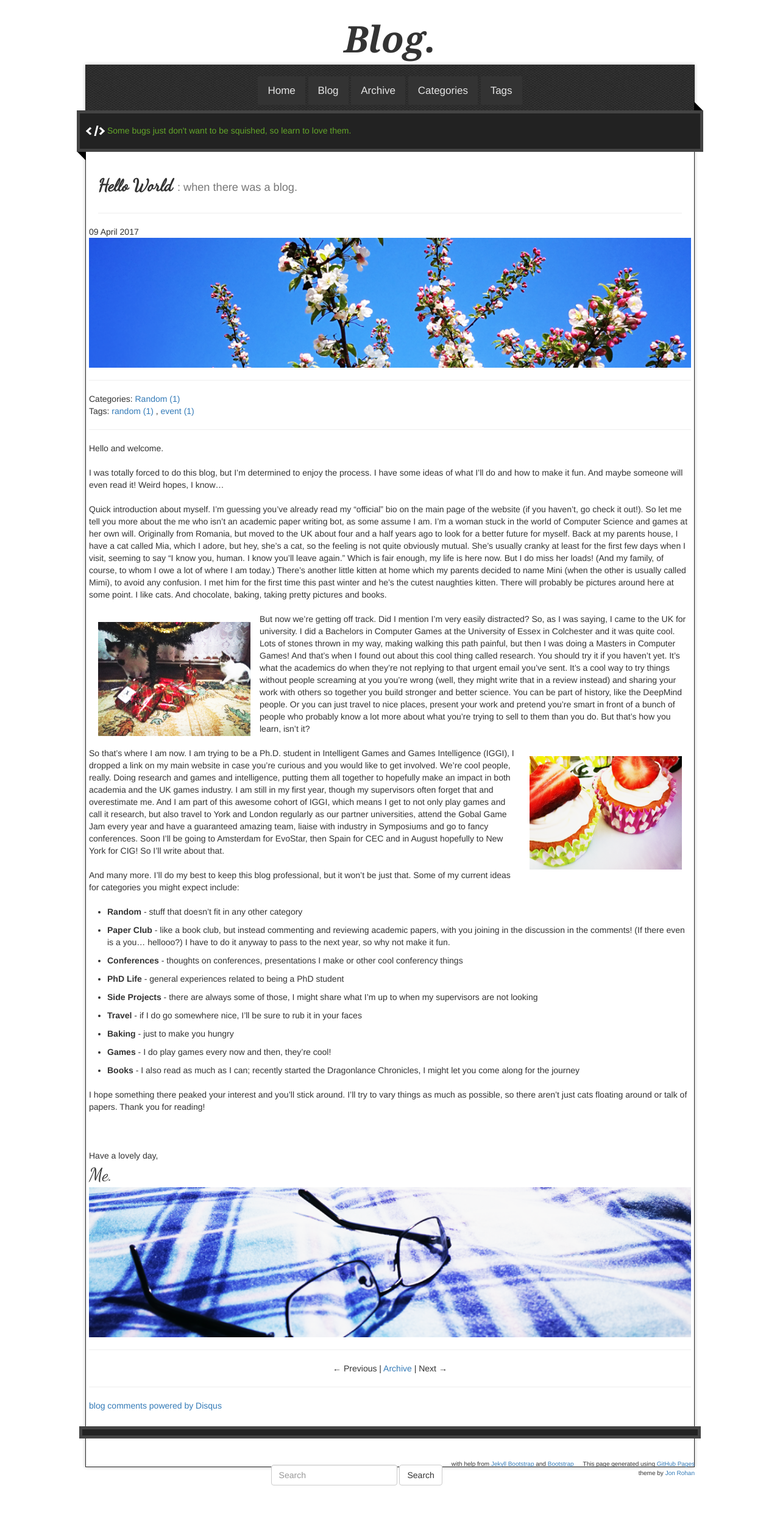
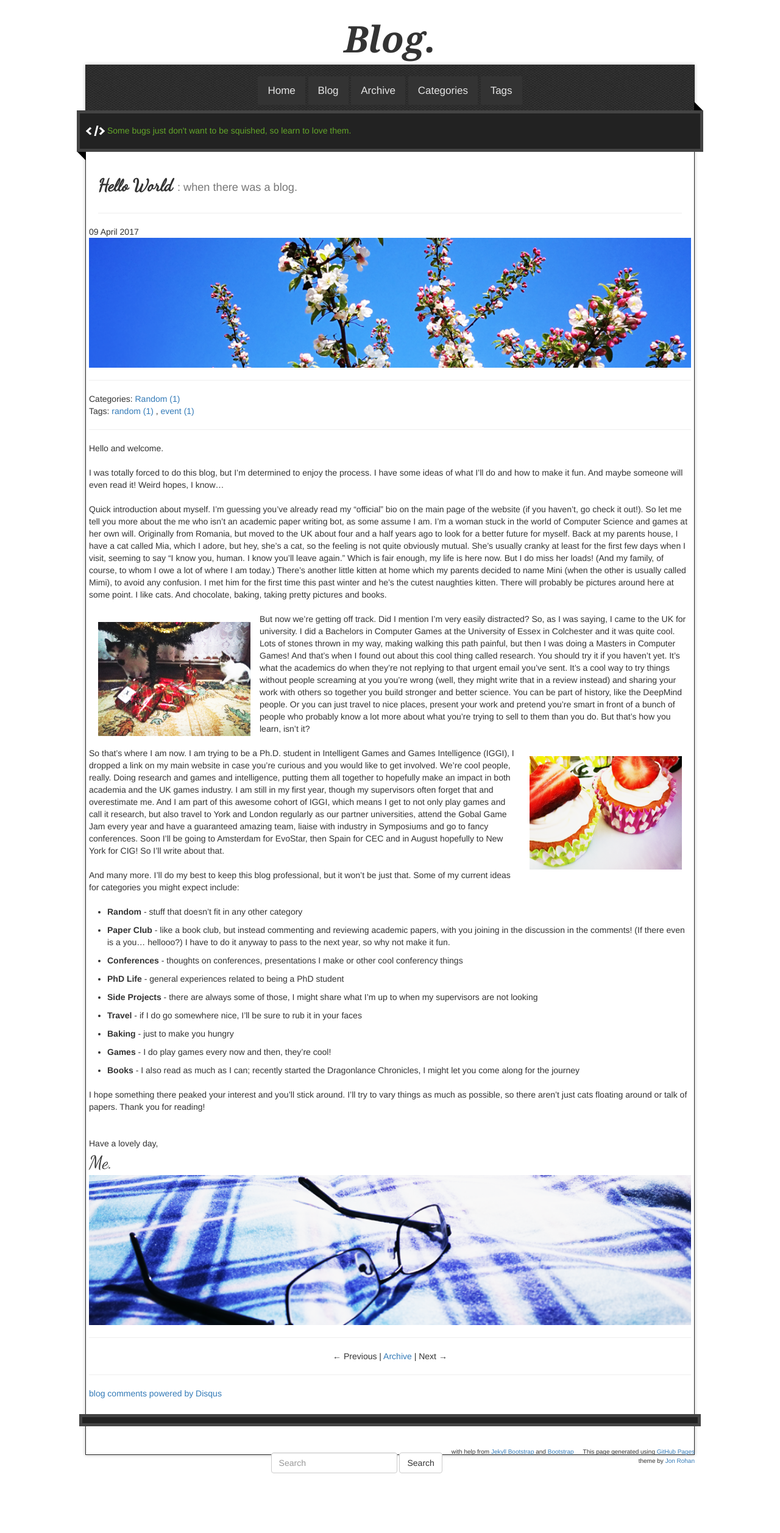
Before and after one commit to rdgain/rdgain.github.io, a Jekyll site: the page built from _posts/2017-04-09-hello-world.md, in a window 1280 px wide. Shown: the whole page at 61% size. Built offline with Jekyll 4.4.1, drawn with Linux system fonts in a browser that asks for light colours; nearby versions of some CDN libraries; some web fonts are replaced; library files that are not in the unit come from our copies; comment, search, counter and statistics services are not loaded.

Commit message:
adjusting spacing

```diff
--- a/_includes/themes/bootstrap-3/post.html
+++ b/_includes/themes/bootstrap-3/post.html
@@ -23,10 +23,10 @@
   <hr>
 
     <div class="content">
-      {{ content }} <br/><br/>
+      {{ content }} <br/>
 
 		Have a lovely day, <br/>
-		<span style="font-family:'Dancing Script', cursive; font-size:30px">Me.</span>
+		<span style="font-family:'Dancing Script', cursive; font-size:30px">Me.</span><br/>
 
 		{% if page.finalimage %}<center><img style="width:100%" src="{{ site.url }}/assets/images/{{ page.finalimage }}"/></center>{% endif %}
     </div>
```
